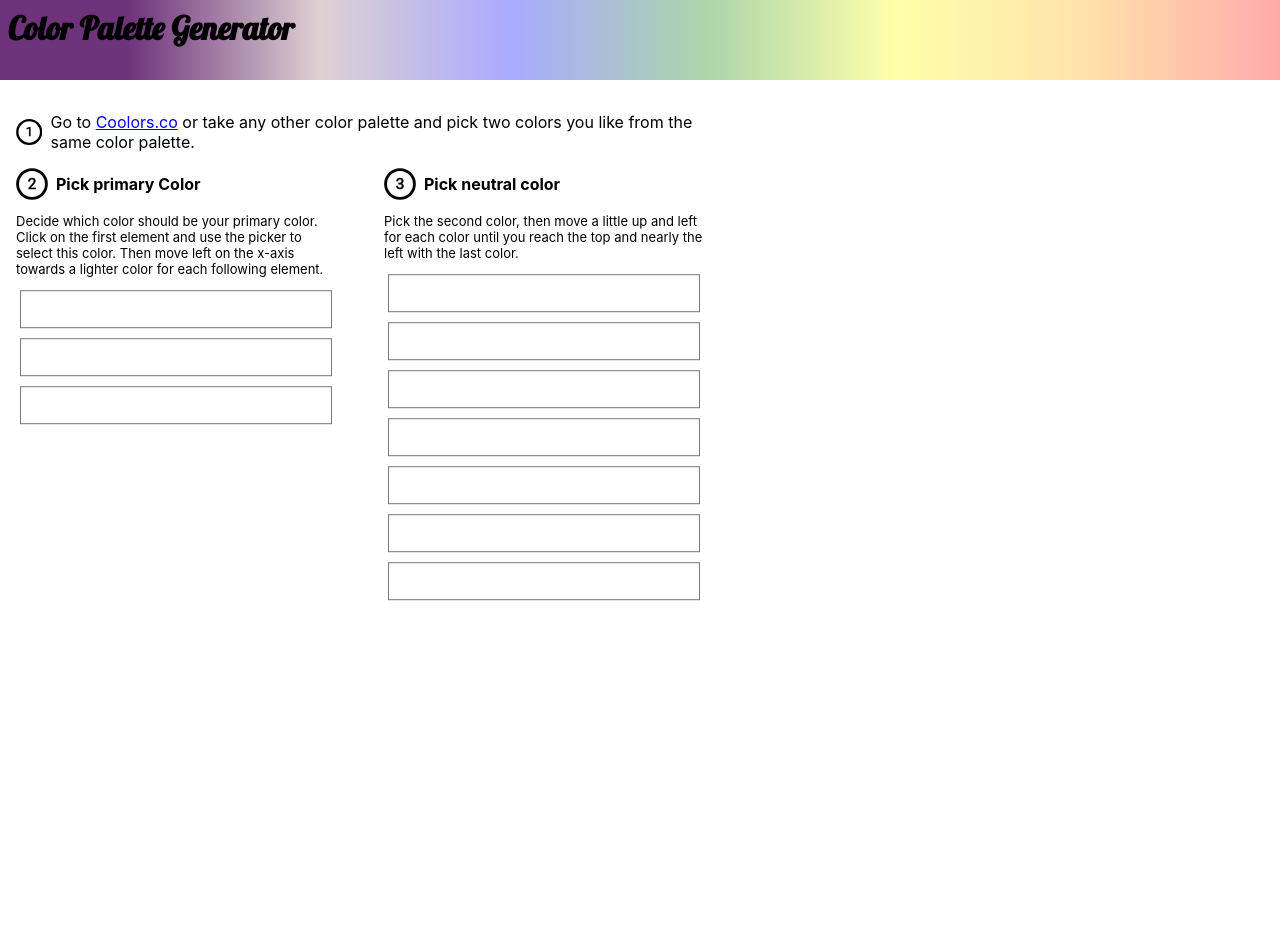
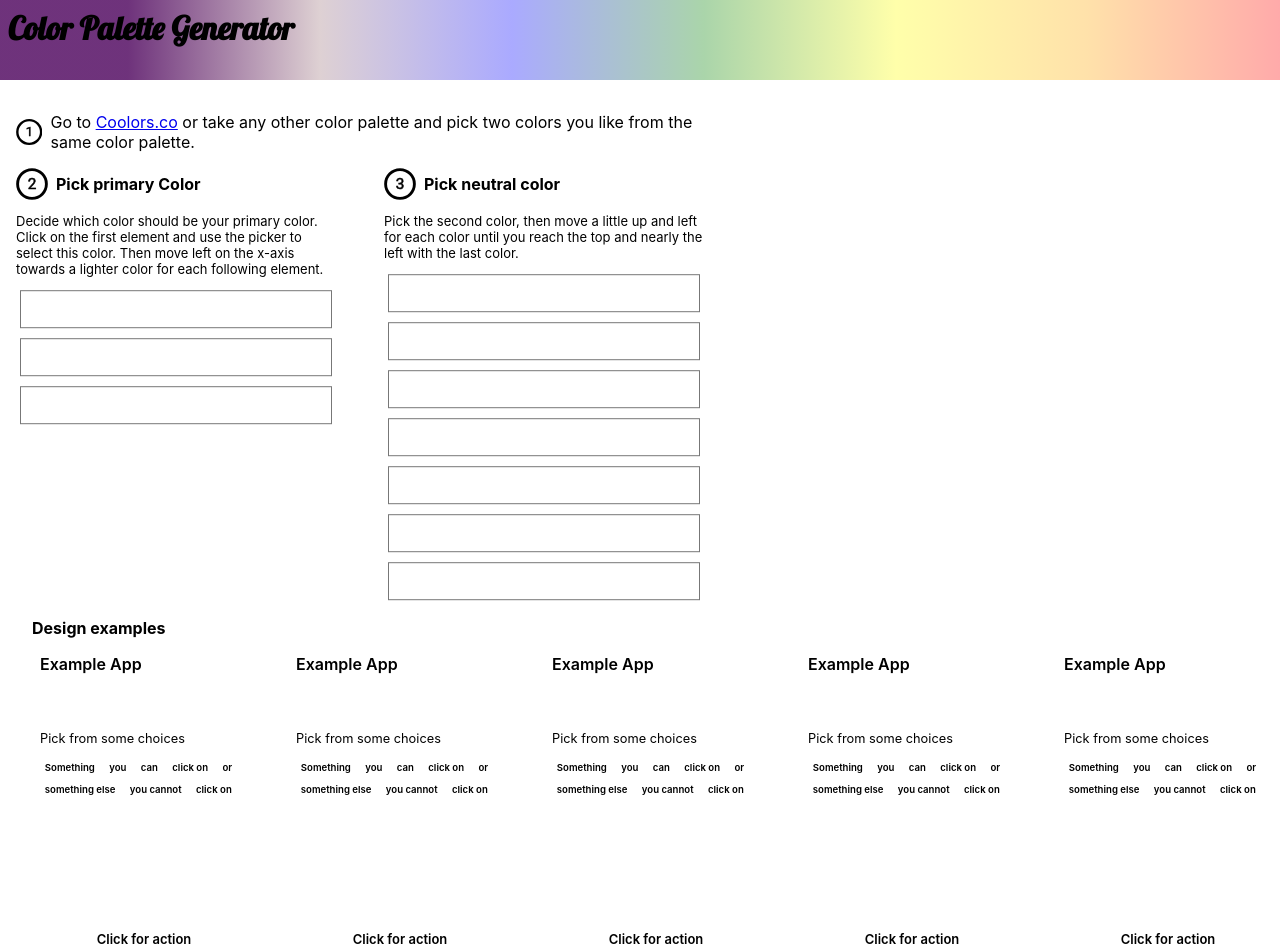
Before and after one commit to acoria/colorPaletteGenerator.react, a React (Create React App) app: page / in a window 1280 px wide. Shown: the top 952 px of the page. Before the commit the page ends 800 px from the top, so only its background shows below. Built offline with nearby package versions, Linux system fonts and the light colour scheme.

Commit message:
Add some design examples

```diff
--- a/src/colorPalette/ColorPalette.module.css
+++ b/src/colorPalette/ColorPalette.module.css
@@ -14,7 +14,17 @@
   /* background-color: #642472; */
   /* background-image: linear-gradient(90deg, #642472 10%, #ffc0cbbb, #0000ffbb, #008000bb, #ffff00bb, #ffa500bb, #ff0000bb); */
   /* background-image: linear-gradient(90deg, #642472 10%, #ffc0cb99, #0000ff99, #00800099, #ffff0099, #ffa50099, #ff000099); */
-  background-image: linear-gradient(90deg, #642472ee 10%, #9c747b55, #0000ff55, #00800055, #ffff0055, #ffa50055, #ff000055);
+  background-image: linear-gradient(
+    90deg,
+    #642472ee 10%,
+    #9c747b55,
+    #0000ff55,
+    #00800055,
+    #ffff0055,
+    #ffa50055,
+    #ff000055
+  );
+  /* background-image: linear-gradient(90deg, #642472ee 10%, #9c747b22, #0000ff22, #00800022, #ffff0022, #ffa50022, #ff000022); */
   height: 4rem;
   padding: 0.5rem;
   margin: 0;
@@ -60,3 +70,10 @@
 .circleWithNumber {
   width: 2rem;
 }
+
+.designExamples {
+  padding-left: 2rem;
+  padding-bottom: 2rem;
+  grid-column-start: 1;
+  grid-column-end: 3;
+}
--- a/src/colorPalette/ColorPalette.tsx
+++ b/src/colorPalette/ColorPalette.tsx
@@ -7,6 +7,7 @@ import styles from "./ColorPalette.module.css";
 import { ReactComponent as CircleWithOne } from "../assets/circleWithOne.svg";
 import { ReactComponent as CircleWithTwo } from "../assets/circleWithTwo.svg";
 import { ReactComponent as CircleWithThree } from "../assets/circleWithThree.svg";
+import { DesignExamples } from "../designExamples/DesignExamples";
 
 export const ColorPalette: React.FC = () => {
   const [primaryColors, setPrimaryColors] = useState<string[]>([]);
@@ -106,6 +107,8 @@ export const ColorPalette: React.FC = () => {
           )}
         </div>
       </div>
+      <DesignExamples colors={[...primaryColors, ...selectedNeutralColors]} className={styles.designExamples}/>
+      {/* <DesignExamples className={styles.designExamples} colors={["#FE8E19","#FFA648","#FEDDBA","#033465","#1d6dc3","#2367A8","#E7F3FF"]} /> */}
     </div>
   );
 };
--- /dev/null
+++ b/src/designExamples/DesignExamples.module.css
@@ -0,0 +1,5 @@
+.designExamples {
+  display: flex;
+  flex-direction: row;
+  column-gap: 2rem;
+}
--- /dev/null
+++ b/src/designExamples/DesignExamples.tsx
@@ -0,0 +1,69 @@
+import { IDesignExampleProps } from "./IDesignExamplesProps";
+import { ExampleWithButtons } from "./exampleWithButtons/ExampleWithButtons";
+import styles from './DesignExamples.module.css';
+
+export const DesignExamples: React.FC<IDesignExampleProps> = (props) => {
+  return (
+    <div className={props.className}>
+      <h4>Design examples</h4>
+      <div className={styles.designExamples}>
+        <ExampleWithButtons
+          backgroundColor={props.colors[2]}
+          titleColor={props.colors[3]}
+          buttonsSectionTextColor={props.colors[3]}
+          buttonsBackgroundColor={props.colors[3]}
+          buttonsTextColor={props.colors[6]}
+          buttonsBackgroundColorUnselected={props.colors[6]}
+          buttonsTextColorUnselected={props.colors[3]}
+          primaryButtonBackgroundColor={props.colors[0]}
+          primaryButtonTextColor={props.colors[3]}
+        />
+         <ExampleWithButtons
+          backgroundColor={props.colors[2]}
+          titleColor={props.colors[3]}
+          buttonsSectionTextColor={props.colors[3]}
+          buttonsBackgroundColor={props.colors[3]}
+          buttonsTextColor={props.colors[6]}
+          buttonsBackgroundColorUnselected={props.colors[6]}
+          buttonsTextColorUnselected={props.colors[3]}
+          primaryButtonBackgroundColor={props.colors[0]}
+          primaryButtonTextColor={props.colors[6]}
+        />
+        <ExampleWithButtons
+          backgroundColor={props.colors[2]}
+          titleColor={props.colors[1]}
+          buttonsSectionTextColor={props.colors[3]}
+          buttonsBackgroundColor={props.colors[3]}
+          buttonsTextColor={props.colors[6]}
+          buttonsBackgroundColorUnselected={props.colors[6]}
+          buttonsTextColorUnselected={props.colors[3]}
+          primaryButtonBackgroundColor={props.colors[0]}
+          primaryButtonTextColor={props.colors[3]}
+          headerBackgroundColor={props.colors[3]}
+        />
+        <ExampleWithButtons
+          backgroundColor={props.colors[6]}
+          titleColor={props.colors[3]}
+          buttonsSectionTextColor={props.colors[3]}
+          buttonsBackgroundColor={props.colors[4]}
+          buttonsTextColor={props.colors[6]}
+          buttonsBackgroundColorUnselected={props.colors[2]}
+          buttonsTextColorUnselected={props.colors[4]}
+          primaryButtonBackgroundColor={props.colors[0]}
+          primaryButtonTextColor={props.colors[3]}
+        />
+        <ExampleWithButtons
+          backgroundColor={props.colors[6]}
+          titleColor={props.colors[3]}
+          buttonsSectionTextColor={props.colors[3]}
+          buttonsBackgroundColor={props.colors[1]}
+          buttonsTextColor={props.colors[3]}
+          buttonsBackgroundColorUnselected={props.colors[2]}
+          buttonsTextColorUnselected={props.colors[3]}
+          primaryButtonBackgroundColor={props.colors[0]}
+          primaryButtonTextColor={props.colors[3]}
+        />
+      </div>
+    </div>
+  );
+};
--- /dev/null
+++ b/src/designExamples/IDesignExamplesProps.ts
@@ -0,0 +1,4 @@
+export interface IDesignExampleProps {
+  className?: string;
+  colors: string[];
+}
--- /dev/null
+++ b/src/designExamples/exampleWithButtons/ExampleWithButtons.module.css
@@ -0,0 +1,47 @@
+.exampleWithButtons {
+  display: flex;
+  flex-direction: column;
+  justify-content: space-between;
+  width: 14rem;
+  height: 20rem;
+}
+
+.header {
+  font-weight: 600;
+  padding: 0.5rem;
+}
+
+.buttonsSection {
+  margin-left: 0.5rem;
+  margin-bottom: 5rem;
+}
+
+.buttonsSectionTitle {
+  font-size: 0.8rem;
+  font-weight: 400;
+  margin-bottom: 0.8rem;
+}
+
+.buttons {
+  display: flex;
+  flex-direction: row;
+  gap: 0.3rem;
+  flex-wrap: wrap;
+}
+
+.buttons > div {
+  width: fit-content;
+  padding: 0.2rem 0.3rem;
+  font-size: 0.6rem;
+  font-weight: 600;
+  border-radius: 8px;
+}
+
+.primaryButton {
+  padding: 0.2rem 0.3rem;
+  margin: 0 0.4rem 1rem 0.4rem;
+  font-size: small;
+  font-weight: 600;
+  border-radius: 8px;
+  text-align: center;
+}
--- /dev/null
+++ b/src/designExamples/exampleWithButtons/ExampleWithButtons.tsx
@@ -0,0 +1,89 @@
+import { IExampleWithButtonProps } from "./IExampleWithButtonsProps";
+import styles from "./ExampleWithButtons.module.css";
+
+export const ExampleWithButtons: React.FC<IExampleWithButtonProps> = (
+  props
+) => {
+  const button = (caption: string, backgroundColor: string, color: string) => (
+    <div
+      style={{
+        backgroundColor: backgroundColor,
+        color: color,
+      }}
+    >
+      {caption}
+    </div>
+  );
+
+  return (
+    <div
+      className={styles.exampleWithButtons}
+      style={{ backgroundColor: props.backgroundColor }}
+    >
+      <div
+        className={styles.header}
+        style={{
+          backgroundColor: props.headerBackgroundColor,
+          color: props.titleColor,
+        }}
+      >
+        Example App
+      </div>
+      <div className={styles.buttonsSection}>
+        <div
+          className={styles.buttonsSectionTitle}
+          style={{ color: props.buttonsSectionTextColor }}
+        >
+          Pick from some choices
+        </div>
+        <div className={styles.buttons}>
+          {button(
+            "Something",
+            props.buttonsBackgroundColor,
+            props.buttonsTextColor
+          )}
+          {button("you", props.buttonsBackgroundColor, props.buttonsTextColor)}
+          {button(
+            "can",
+            props.buttonsBackgroundColorUnselected,
+            props.buttonsTextColorUnselected
+          )}
+          {button(
+            "click on",
+            props.buttonsBackgroundColor,
+            props.buttonsTextColor
+          )}
+          {button(
+            "or",
+            props.buttonsBackgroundColorUnselected,
+            props.buttonsTextColorUnselected
+          )}
+          {button(
+            "something else",
+            props.buttonsBackgroundColor,
+            props.buttonsTextColor
+          )}
+          {button(
+            "you cannot",
+            props.buttonsBackgroundColorUnselected,
+            props.buttonsTextColorUnselected
+          )}
+          {button(
+            "click on",
+            props.buttonsBackgroundColor,
+            props.buttonsTextColor
+          )}
+        </div>
+      </div>
+      <div
+        className={styles.primaryButton}
+        style={{
+          backgroundColor: props.primaryButtonBackgroundColor,
+          color: props.primaryButtonTextColor,
+        }}
+      >
+        Click for action
+      </div>
+    </div>
+  );
+};
--- /dev/null
+++ b/src/designExamples/exampleWithButtons/IExampleWithButtonsProps.ts
@@ -0,0 +1,12 @@
+export interface IExampleWithButtonProps {
+  backgroundColor: string;
+  titleColor: string;
+  buttonsSectionTextColor: string;
+  buttonsBackgroundColor: string;
+  buttonsTextColor: string;
+  buttonsBackgroundColorUnselected: string;
+  buttonsTextColorUnselected: string;
+  primaryButtonBackgroundColor: string;
+  primaryButtonTextColor: string;
+  headerBackgroundColor?: string;
+}
```
